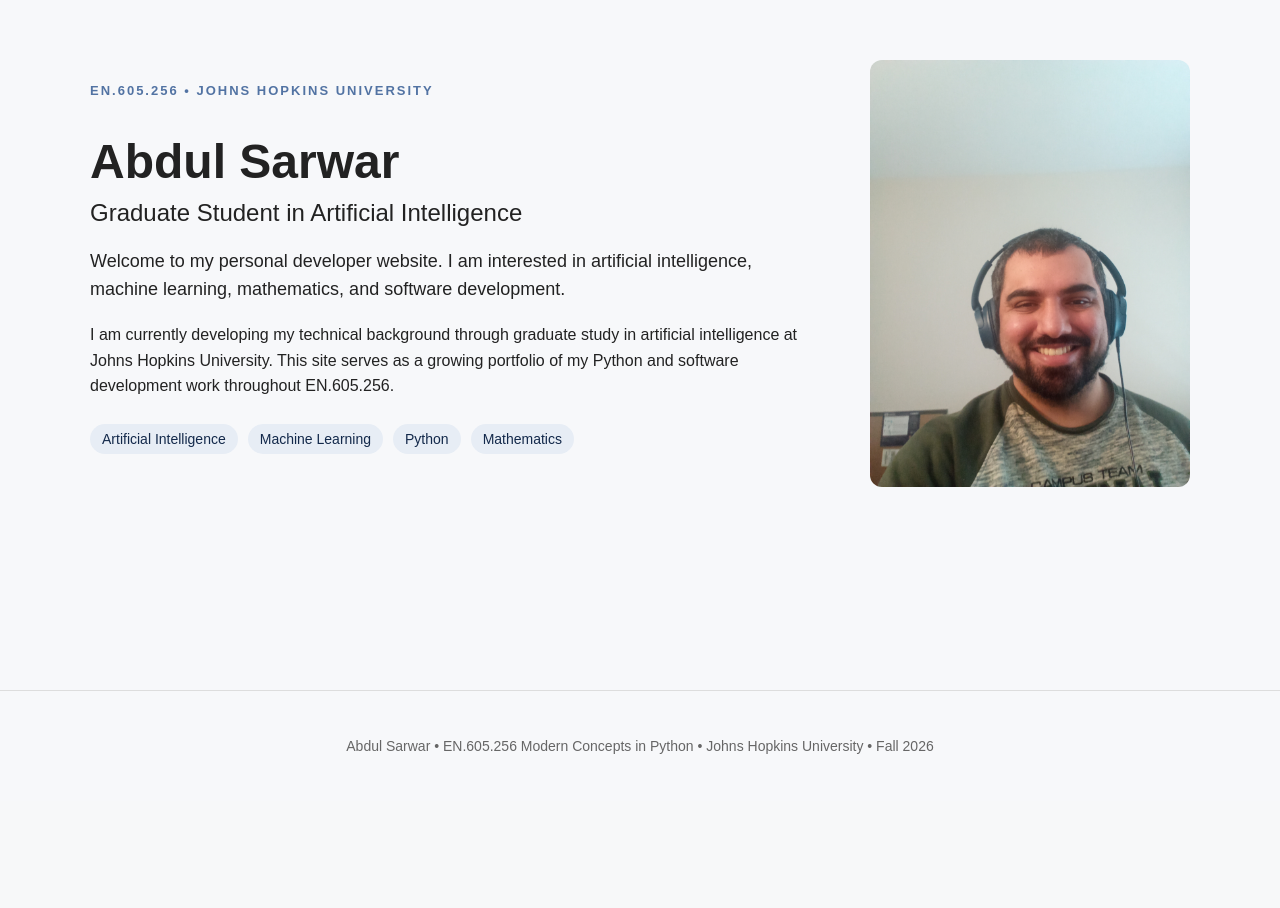
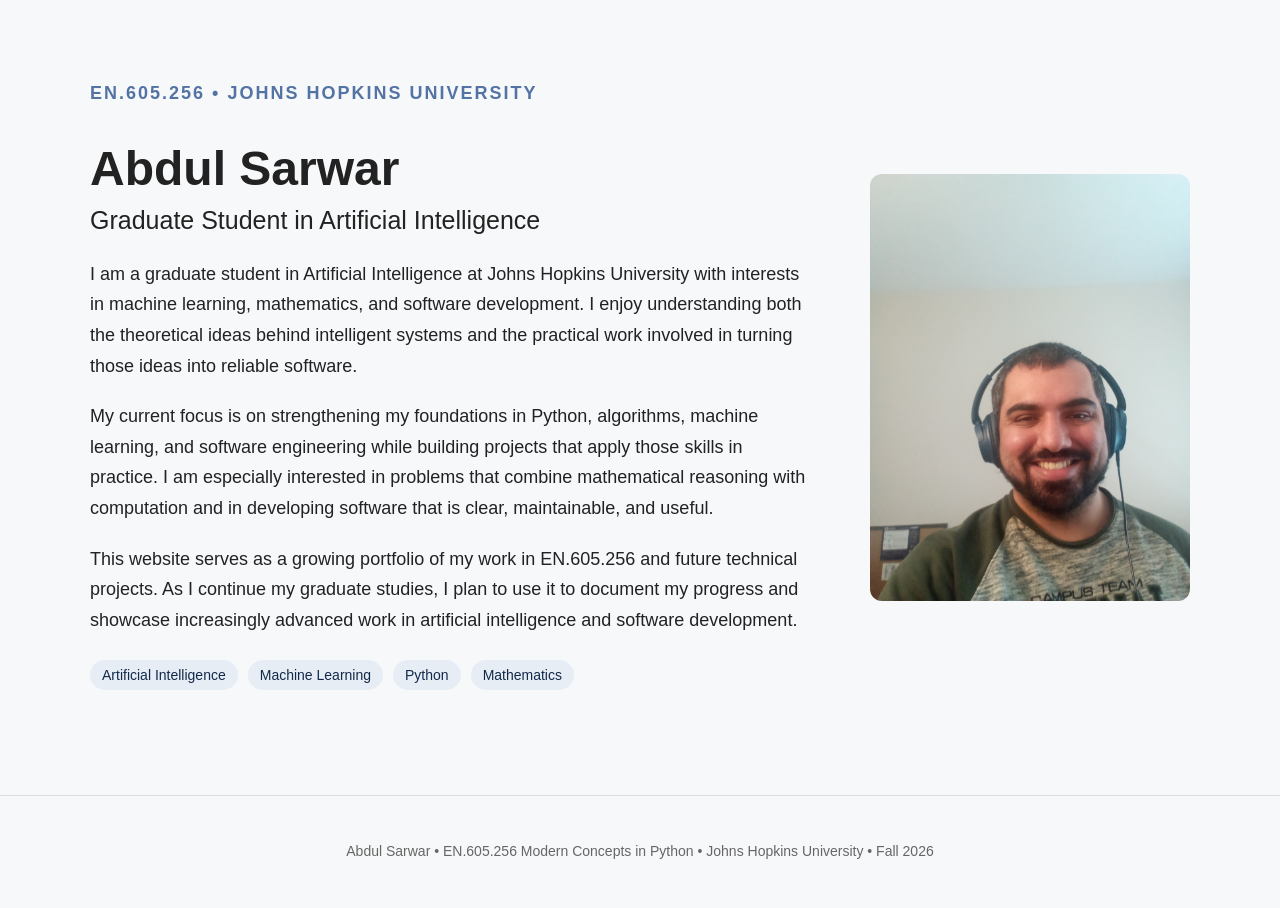
Before and after one commit to abdulstack-ui/jhu_software_concepts, a Flask app: page / in a window 1280 px wide. Shown: the part 58-966 px from the top of the page. Before the commit the page ends 812 px from the top, so only its background shows below. Run offline with Flask 3, Linux system fonts and the light colour scheme.

Commit message:
Expand biography and refresh final screenshots

```diff
--- a/module_1/static/style.css
+++ b/module_1/static/style.css
@@ -17,7 +17,7 @@ main {
 }
 
 p {
-    line-height: 1.6;
+    line-height: 1.7;
 }
 
 
@@ -118,12 +118,19 @@ nav {
 
 .bio h2 {
     margin-top: 0;
-    font-size: 24px;
+    margin-bottom: 24px;
+    font-size: 25px;
     font-weight: normal;
 }
 
+.bio p {
+    margin-bottom: 20px;
+    font-size: 18px;
+    line-height: 1.7;
+}
+
 .intro {
-    font-size: 18px;
+    font-size: 19px;
 }
 
 .profile-image {
--- a/module_1/templates/home.html
+++ b/module_1/templates/home.html
@@ -19,16 +19,27 @@
         <h2>Graduate Student in Artificial Intelligence</h2>
 
         <p class="intro">
-            Welcome to my personal developer website. I am interested in
-            artificial intelligence, machine learning, mathematics, and
-            software development.
+            I am a graduate student in Artificial Intelligence at Johns Hopkins
+            University with interests in machine learning, mathematics, and
+            software development. I enjoy understanding both the theoretical
+            ideas behind intelligent systems and the practical work involved in
+            turning those ideas into reliable software.
         </p>
 
         <p>
-            I am currently developing my technical background through
-            graduate study in artificial intelligence at Johns Hopkins
-            University. This site serves as a growing portfolio of my
-            Python and software development work throughout EN.605.256.
+            My current focus is on strengthening my foundations in Python,
+            algorithms, machine learning, and software engineering while building
+            projects that apply those skills in practice. I am especially
+            interested in problems that combine mathematical reasoning with
+            computation and in developing software that is clear, maintainable,
+            and useful.
+        </p>
+
+        <p>
+            This website serves as a growing portfolio of my work in EN.605.256
+            and future technical projects. As I continue my graduate studies, I
+            plan to use it to document my progress and showcase increasingly
+            advanced work in artificial intelligence and software development.
         </p>
 
         {# Areas of academic and technical interest. #}
```
Also changed, not shown: 1 other file.
